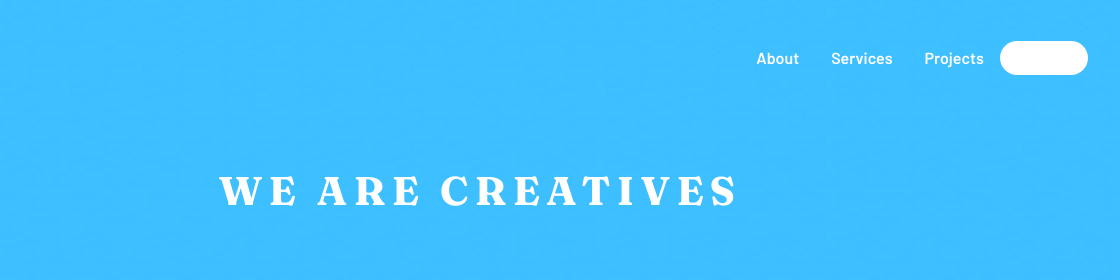
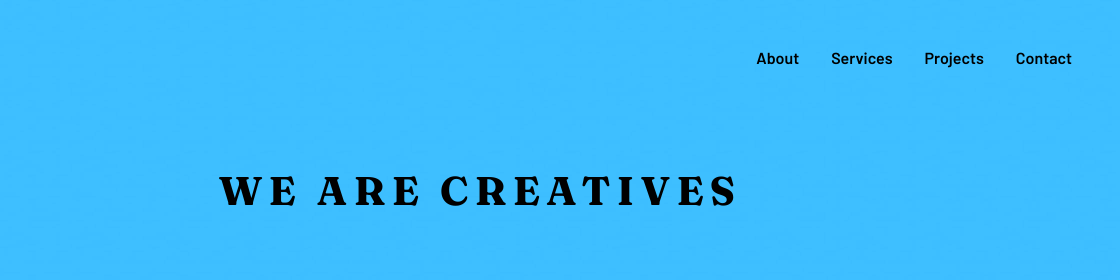
Before and after one commit to aegisnull/sunnyside-agency-landing-page, a plain HTML site: page index.html in a window 1280 px wide. Shown: the top 280 px of the page, 160-1280 px from the left. Drawn offline with Linux system fonts and the light colour scheme.

Commit message:
fix: all text no longer default to white

```diff
--- a/pages/index.css
+++ b/pages/index.css
@@ -18,5 +18,5 @@
   --veryDarkGrayishBlue: hsl(213, 9%, 39%);
   --darkGrayishBlue: hsl(232, 10%, 55%);
   --grayishBlue: hsl(210, 4%, 67%);
-  --white: hsl(0, 0%, 100%);
+  --plainWhite: hsl(0, 0%, 100%);
 }
```
